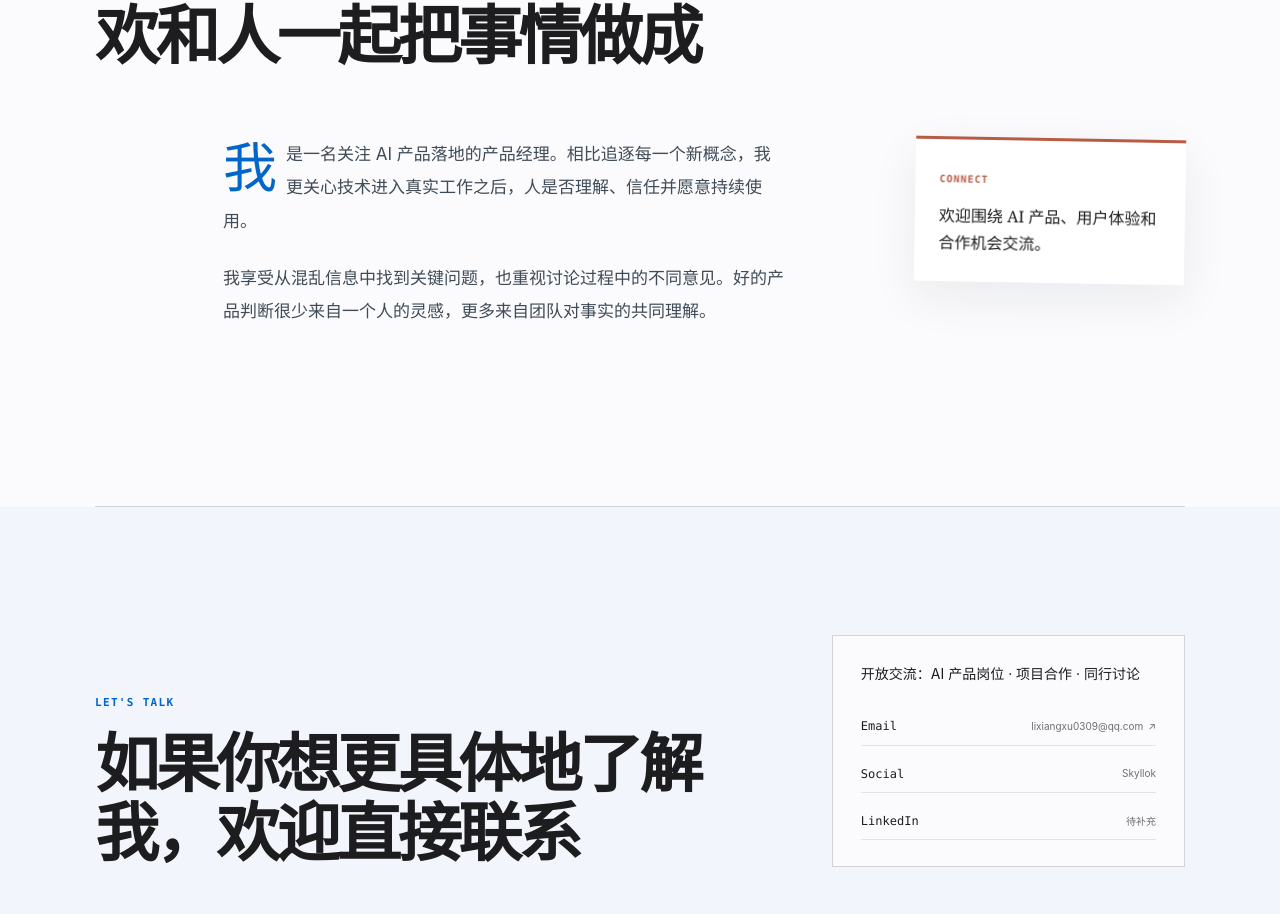
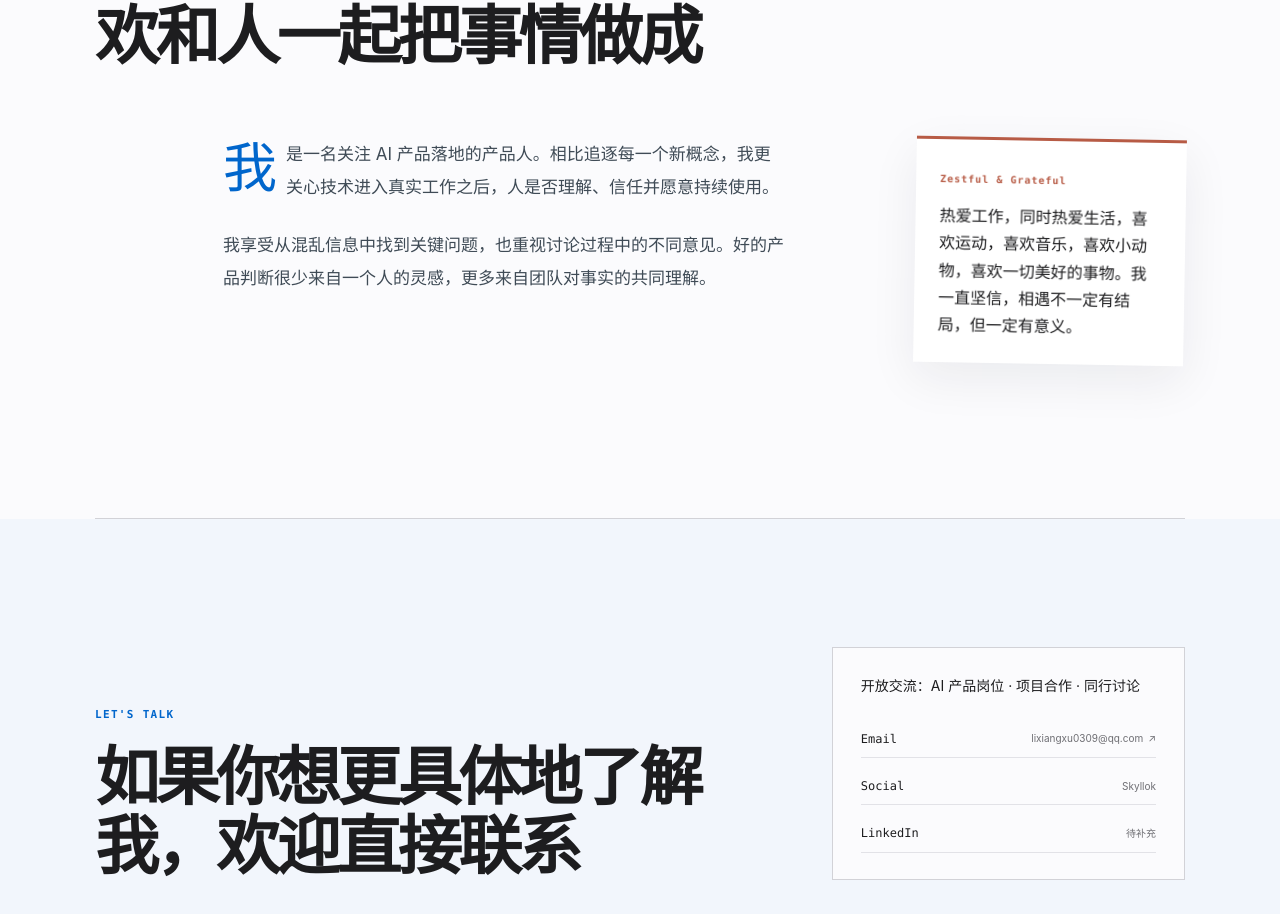
Before and after one commit to okay-star/Skylar-AI-Portfolio, a Next.js app: page / in a window 1280 px wide. Shown: the part 4645-5559 px from the top of the page. Built offline with nearby package versions, Linux system fonts and the light colour scheme.

Commit message:
change: personalize about section

```diff
--- a/data/profile.ts
+++ b/data/profile.ts
@@ -264,11 +264,12 @@ export const profileCopy: Record<Locale, ProfileCopy> = {
       eyebrow: "ABOUT SKYLAR",
       title: "我喜欢把复杂事情讲明白，也喜欢和人一起把事情做成",
       paragraphs: [
-        "我是一名关注 AI 产品落地的产品经理。相比追逐每一个新概念，我更关心技术进入真实工作之后，人是否理解、信任并愿意持续使用。",
+        "我是一名关注 AI 产品落地的产品人。相比追逐每一个新概念，我更关心技术进入真实工作之后，人是否理解、信任并愿意持续使用。",
         "我享受从混乱信息中找到关键问题，也重视讨论过程中的不同意见。好的产品判断很少来自一个人的灵感，更多来自团队对事实的共同理解。",
       ],
-      asideLabel: "CONNECT",
-      aside: "欢迎围绕 AI 产品、用户体验和合作机会交流。",
+      asideLabel: "Zestful & Grateful",
+      aside:
+        "热爱工作，同时热爱生活，喜欢运动，喜欢音乐，喜欢小动物，喜欢一切美好的事物。我一直坚信，相遇不一定有结局，但一定有意义。",
     },
     contact: {
       eyebrow: "LET'S TALK",
@@ -419,11 +420,12 @@ export const profileCopy: Record<Locale, ProfileCopy> = {
       eyebrow: "ABOUT SKYLAR",
       title: "I like making complex things clear, and making progress with people",
       paragraphs: [
-        "I’m a product manager focused on making AI useful in real work. Rather than chasing every new concept, I care about what happens after technology enters a workflow: whether people understand it, trust it, and keep using it.",
+        "I’m a product practitioner focused on making AI useful in real work. Rather than chasing every new concept, I care about what happens after technology enters a workflow: whether people understand it, trust it, and keep using it.",
         "I enjoy finding the central problem in messy information, and I value disagreement during the process. Strong product judgment rarely comes from one person’s inspiration. It grows from a team’s shared understanding of the facts.",
       ],
-      asideLabel: "CONNECT",
-      aside: "Open to conversations about AI products, user experience, and collaboration.",
+      asideLabel: "Zestful & Grateful",
+      aside:
+        "I care deeply about my work and about life beyond it. I enjoy exercise, music, animals, and all the things that make life feel good. I believe every encounter has meaning, even when it does not lead to an ending.",
     },
     contact: {
       eyebrow: "LET'S TALK",
```
Also changed, not shown: 1 other file (tests, documents, lock files or other folders).
